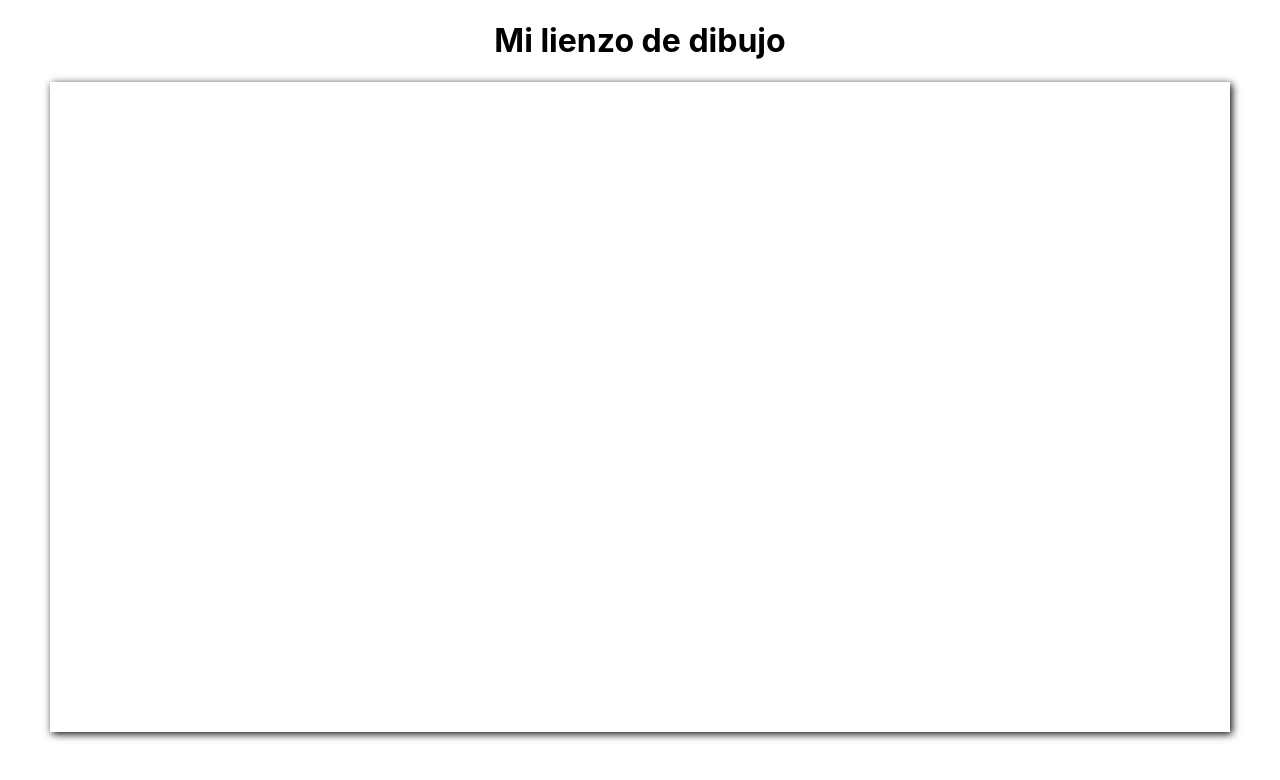
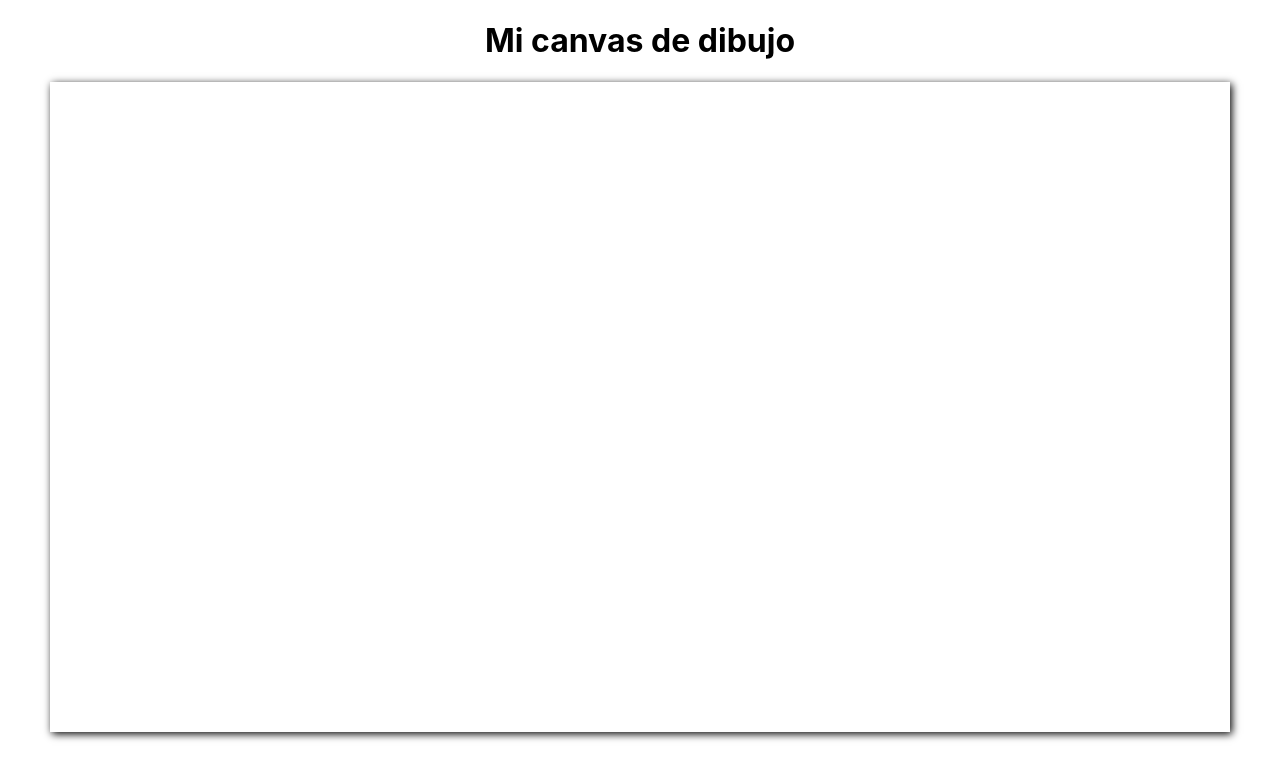
Before and after one commit to edwintrumpet/lienzo-de-dibujo, a plain HTML site: page index.html in a window 1280 px wide. Drawn offline with Linux system fonts and the light colour scheme.

Commit message:
Prueba de cambios

```diff
--- a/index.html
+++ b/index.html
@@ -8,7 +8,7 @@
     <link rel="stylesheet" href="./styles/main.css">
 </head>
 <body>
-    <h1>Mi lienzo de dibujo</h1>
+    <h1>Mi canvas de dibujo</h1>
     <canvas id="canvas"></canvas>
     <script src="./js/main.js"></script>
 </body>
```
